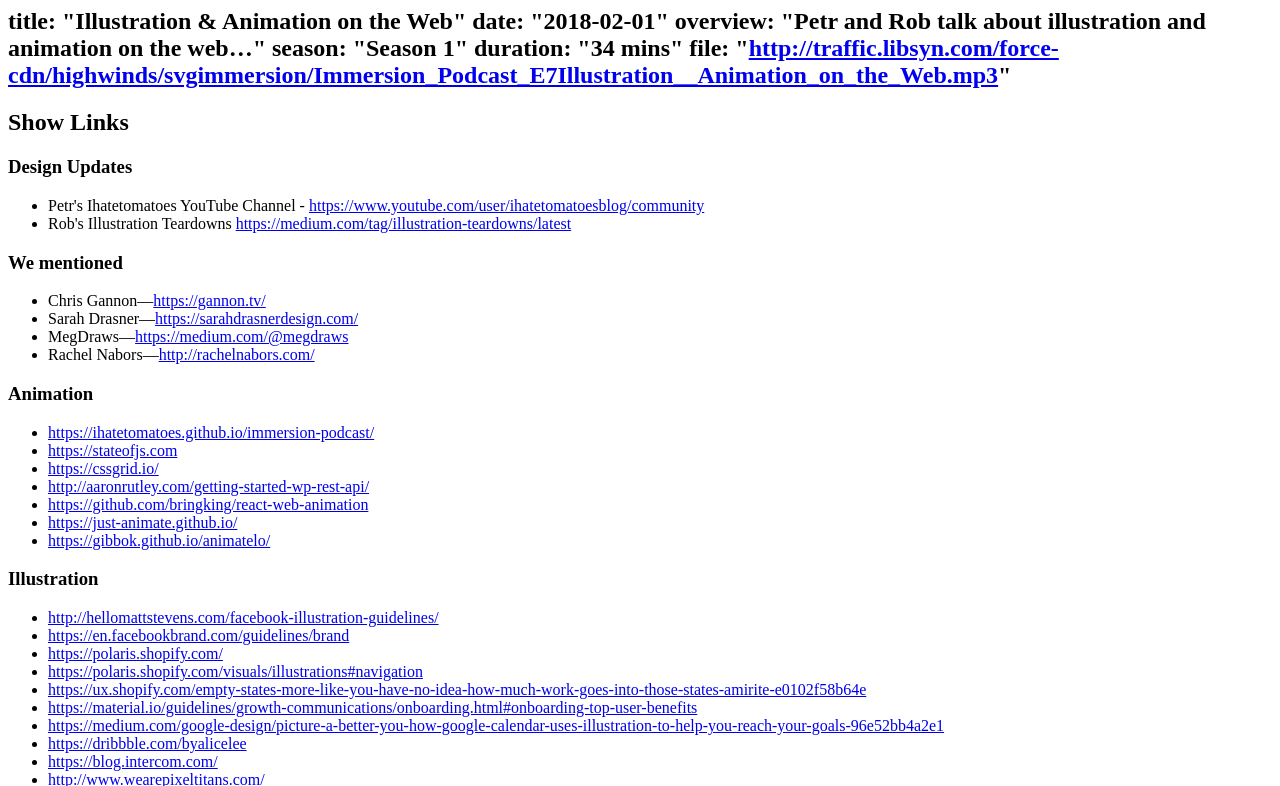
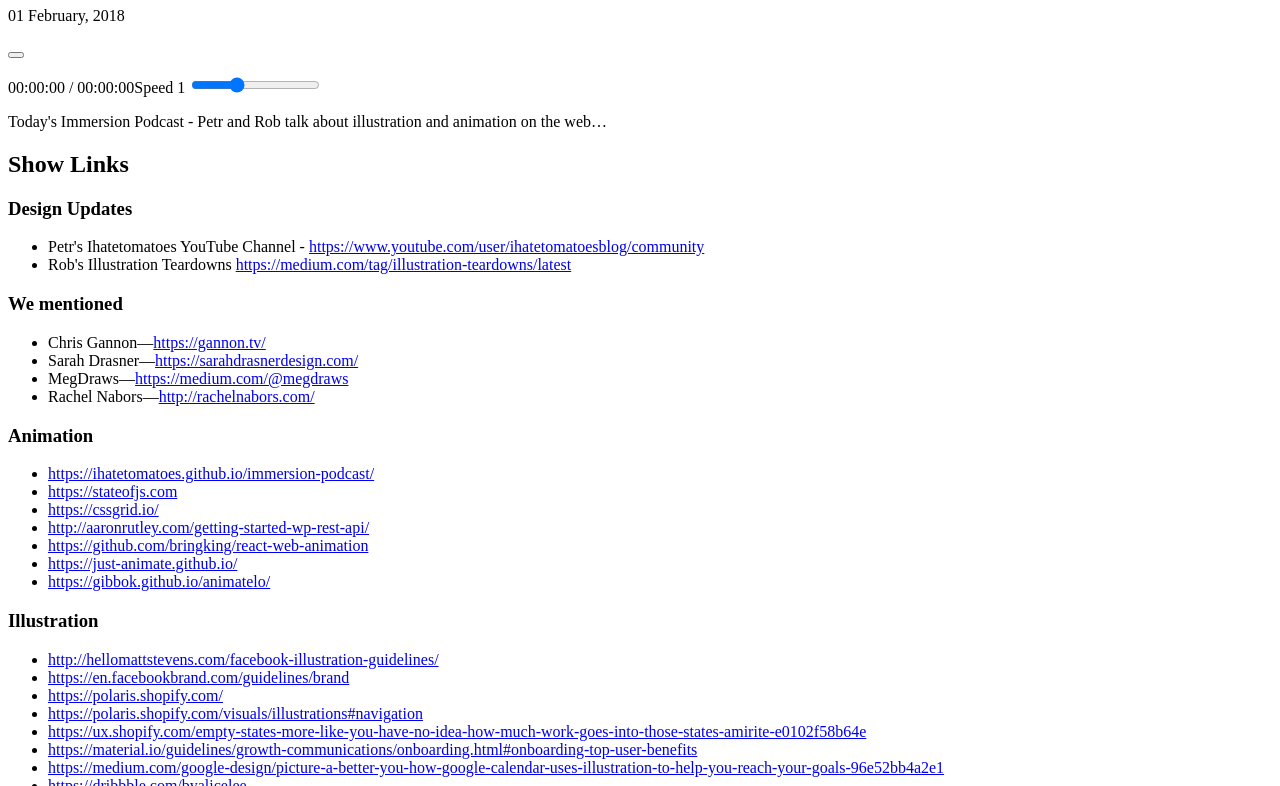
Before and after one commit to Ihatetomatoes/immersion-podcast, a Gatsby site: page /season-01/episode-07 in a window 1280 px wide. Shown: the part 107-893 px from the top of the page. Built offline with nearby package versions, Linux system fonts and the light colour scheme; Gatsby itself is replaced by a stand-in of ours; a web font is replaced by a local one.

Commit message:
Update episode-07.md

```diff
--- a/src/pages/season-01/episode-07.md
+++ b/src/pages/season-01/episode-07.md
@@ -1,8 +1,7 @@
-
 ---
 title: "Illustration & Animation on the Web"
 date: "2018-02-01"
-overview: "Petr and Rob talk about illustration and animation on the web…"
+overview: "Today's Immersion Podcast - Petr and Rob talk about illustration and animation on the web…"
 season: "Season 1"
 duration: "34 mins"
 file: "http://traffic.libsyn.com/force-cdn/highwinds/svgimmersion/Immersion_Podcast_E7Illustration__Animation_on_the_Web.mp3"
```
